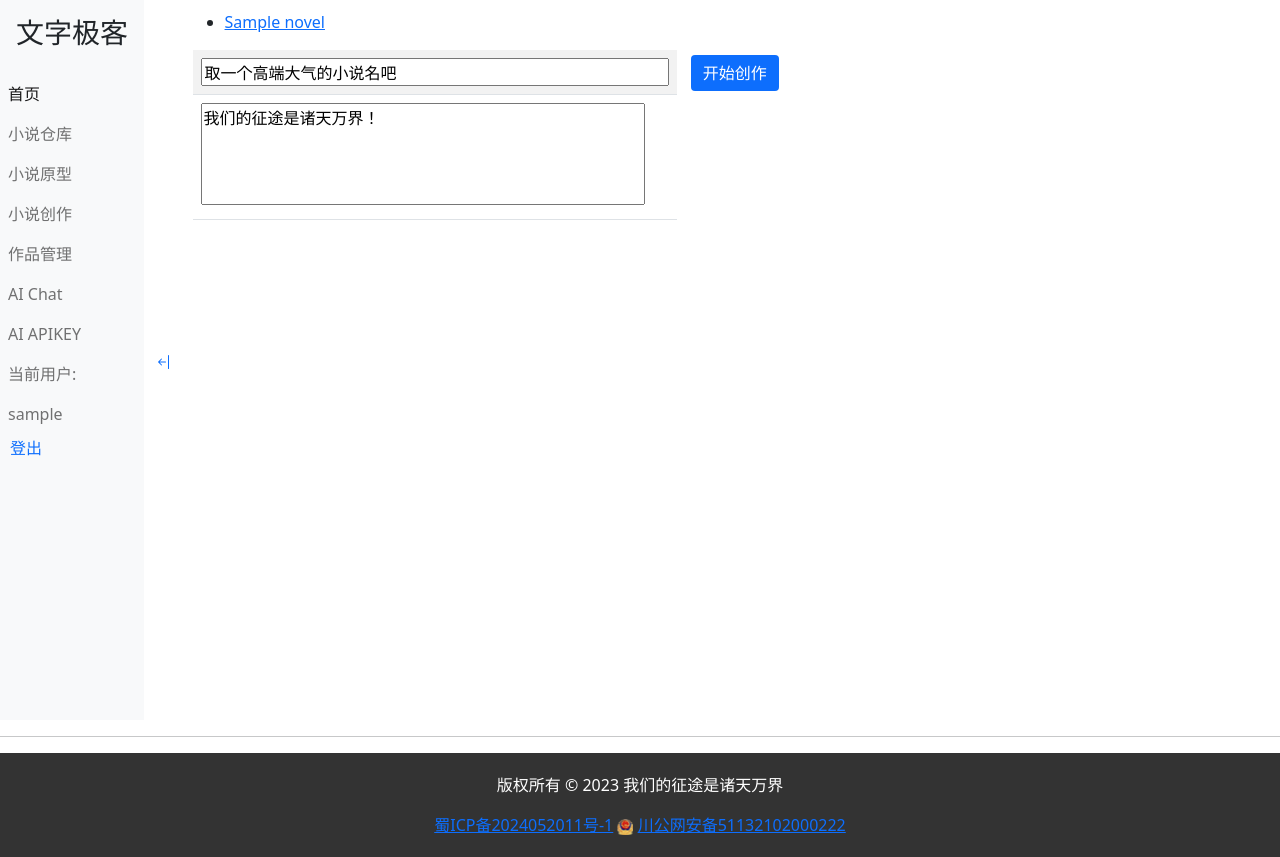
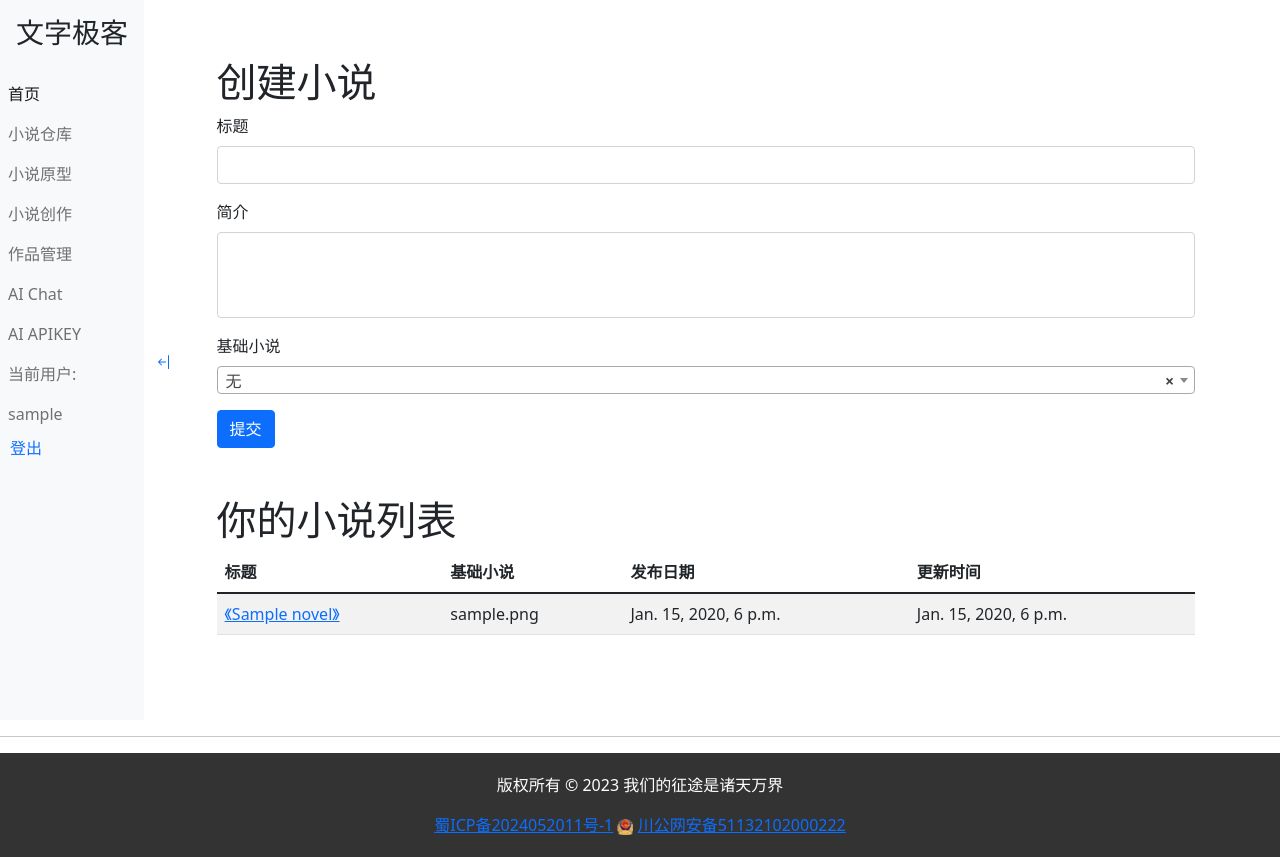
Before and after one commit to chaofanat/chaofanonline, a Django app: page /workedit/novel_list/ in a window 1280 px wide. Shown: the part 56-913 px from the top of the page. Run offline with Django 5.2, Linux system fonts and the light colour scheme; a user stored in the database is signed in; tables that the repository leaves empty hold one stand-in row (values such as "Sample post"); some libraries are stand-ins or nearby versions.

Commit message:
增加小说原型模型等，优化小说创作界面

```diff
--- a/ChaoFanOnline/settings.py
+++ b/ChaoFanOnline/settings.py
@@ -24,7 +24,7 @@ MESSAGE_FRAMEWORK = True
 SECRET_KEY = 'django-insecure-0j$biuvn-co4^&(kqusa5-aj6p4*jz$f4%+u*37wz)k&o64j73'
 
 # SECURITY WARNING: don't run with debug turned on in production!
-DEBUG = False
+DEBUG = True
 
 ALLOWED_HOSTS = ['*']
 
--- a/workedit/models.py
+++ b/workedit/models.py
@@ -23,7 +23,7 @@ class Novel(models.Model):
     novel_id = models.AutoField(primary_key=True)
     title = models.CharField(max_length=100,default='取一个高端大气的小说名吧',verbose_name='作品名 ')
     author_id = models.ForeignKey(User, on_delete=models.CASCADE)
-    publish_date = models.DateTimeField()
+    publish_date = models.DateTimeField(auto_now=True)
     introduction = models.CharField(max_length=200,default='我们的征途是诸天万界！',null=True,verbose_name='简介')
     status_choice =(
         ('r', '连载中'),
@@ -34,6 +34,14 @@ class Novel(models.Model):
     enable = models.BooleanField(default=True)
     renew_time = models.DateTimeField(auto_now=True,verbose_name='最后一次更新时间')
     publish_enable = models.BooleanField(default=False)
+    base_novel = models.IntegerField(default=0)
+
+    @property
+    def base_novel_titile(self):
+        if self.base_novel == 0:
+            return '无'
+        else:
+            return Uploadnovel.objects.get(id=self.base_novel).file_name
 
     @property
     def status_display(self):
--- a/workedit/templates/base_generic.html
+++ b/workedit/templates/base_generic.html
@@ -10,9 +10,13 @@
     {% load static %}
     {% comment %} <link rel="stylesheet" href="{% static 'library/bootstrap.min.css' %}" /> {% endcomment %}
     <link rel="stylesheet" href="https://cdn.staticfile.org/twitter-bootstrap/5.1.1/css/bootstrap.min.css" />
+    <link href="https://cdnjs.cloudflare.com/ajax/libs/select2/4.0.13/css/select2.min.css" rel="stylesheet" />
     <link rel="stylesheet" href="{% static 'workedit/css/styles.css' %}" />
     <link rel="shortcut icon" href="{% static 'picture/icon.png' %}" />
+    <link href="https://cdn.jsdelivr.net/npm/select2@4.0.13/dist/css/select2.min.css" rel="stylesheet" />
     <script type="text/javascript" src="{% static 'markdownx/js/marked.min.js' %}"></script>
+
+
   </head>
 
   <body>
@@ -155,8 +159,9 @@
         toggleSidebarBtn1.classList.toggle('d-none')
       })
     </script>
-    <script src="https://cdn.staticfile.org/jquery/3.4.0/jquery.min.js">
 
 
+    <script src="https://code.jquery.com/jquery-3.7.1.slim.min.js" integrity="sha256-kmHvs0B+OpCW5GVHUNjv9rOmY0IvSIRcf7zGUDTDQM8=" crossorigin="anonymous"></script>
+    <script src="https://cdn.jsdelivr.net/npm/select2@4.0.13/dist/js/select2.min.js"></script>
   </body>
 </html>
--- a/workedit/templates/workedit/novel_list.html
+++ b/workedit/templates/workedit/novel_list.html
@@ -2,25 +2,69 @@
 {% block content %}
   <div id="main">
     <!-- 这里是页面的主要内容 -->
-    {% if novel_list %}
-    <ul>
-      {% for novel in novel_list %}
-        <li><a href="{% url 'chapter_list' novel.pk %}">{{ novel.title }}</a></li>
-      {% endfor %}
-    </ul>
-    {% else %}
+    <div class="container">
+      <h1 class="mt-5">创建小说</h1>
+      <form action="#" method="post">
+        {% csrf_token %}
+          <div class="mb-3">
+              <label for="title" class="form-label">标题</label>
+              <input type="text" class="form-control" id="title" name="title" required>
+          </div>
+          <div class="mb-3">
+              <label for="introduction" class="form-label">简介</label>
+              <textarea class="form-control" id="introduction" name="introduction" rows="3" required></textarea>
+          </div>
+        <div class="mb-3">
+            <label for="base_novel" class="form-label">基础小说</label>
+            <select class="form-select" id="base_novel" name="base_novel" required>
+                <option value="0">无</option>
+                {% for novel in base_novel_list %}
+                    <option value="{{ novel.pk }}">{{ novel.file_name }}</option>
+                {% endfor %}
+            </select>
+        </div>
+          <button type="submit" class="btn btn-primary">提交</button>
+      </form>
+  </div>
+    <div class="container">
+      {% if novel_list %}
+      <h1 class="mt-5">你的小说列表</h1>
+      <table class="table table-striped">
+          <thead>
+              <tr>
+                  <th scope="col">标题</th>
+                  <th scope="col">基础小说</th>
+                  <th scope="col">发布日期</th>
+                  <th scope="col">更新时间</th>
+              </tr>
+          </thead>
+          <tbody>
+              {% for novel in novel_list %}
+                  <tr>
+                      <td><a href="{% url 'chapter_list' novel.pk %}">《{{ novel.title }}》</a></td>
+                      <td>{{ novel.base_novel_titile }}</td>
+                      <td>{{ novel.publish_date }}</td>
+                      <td>{{ novel.renew_time }}</td>
+                  </tr>
+              {% endfor %}
+          </tbody>
+      </table>
+      {% else %}
       <p>开始创建你的第一部作品！</p>
     {% endif %}
-
-    <form action="" method="post">
-        {% csrf_token %}
-        <table class="table table-striped table-hover d-inline">
-        {{ form.as_table }}
-        </table>
-        <input class="btn btn-primary" style="display: inline;width:auto;height:100%;border:0px;margin-left:10px;margin-top:5px;" type="submit" value="开始创作" />
-    </form>
+  </div>
 
 
-  </div>
+  <script>
+    document.addEventListener('DOMContentLoaded', function() {
+      $('#base_novel').select2({
+        width: '100%',
+        placeholder: "请选择一个基础小说",
+        allowClear: true
+      });
+    });
+  </script>
 
+
+</div>
 {% endblock %}
--- a/workedit/views.py
+++ b/workedit/views.py
@@ -107,14 +107,26 @@ class workedit_chapter_detail(LoginRequiredMixin,generic.DetailView):
         return context
 
 from django import forms
-class novel_list(LoginRequiredMixin,generic.ListView,CreateView):
+class novel_list(LoginRequiredMixin,generic.ListView):
     model = Novel
-    fields=['title',"introduction"]
     template_name = 'workedit/novel_list.html'
     context_object_name = 'novel_list'
     paginate_by = 10
-    object = None
-    success_url = "#"
+
+    #新增上下文模板变量
+    def get_context_data(self, **kwargs):
+        context = super().get_context_data(**kwargs)
+        context['base_novel_list'] = Uploadnovel.objects.filter(enable=True)
+        return context
+    #定义post请求
+    def post(self, request, *args, **kwargs):
+        title = request.POST.get('title','')
+        introduction = request.POST.get('introduction','')
+        base_novel = request.POST.get('base_novel','')
+        if title and introduction and base_novel:
+            Novel.objects.create(title=title,introduction=introduction,base_novel=base_novel,author_id=request.user)
+
+        return HttpResponseRedirect(reverse('novel_list'))
 
     #设置author为当前用户,publish_date为当前时间
     def form_valid(self, form):
```
Also changed, not shown: workedit/templates/workedit/createnovel.html (deleted, +0 -55 lines), workedit/migrations/0019_novel_base_novel_alter_novel_publish_date.py (added), 1 other file.
